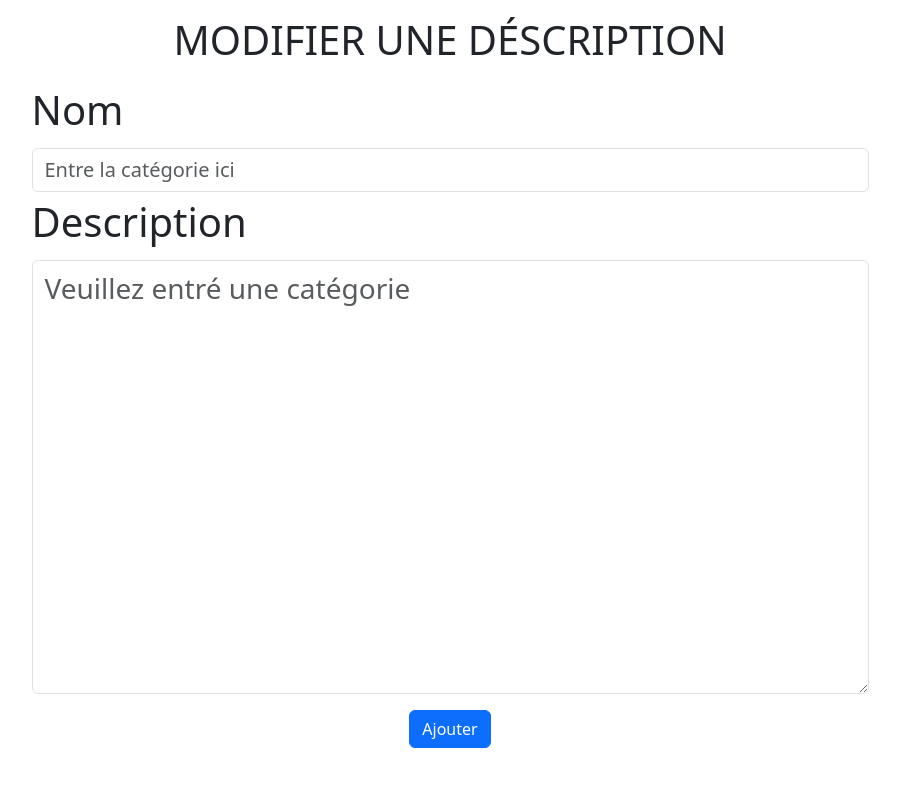
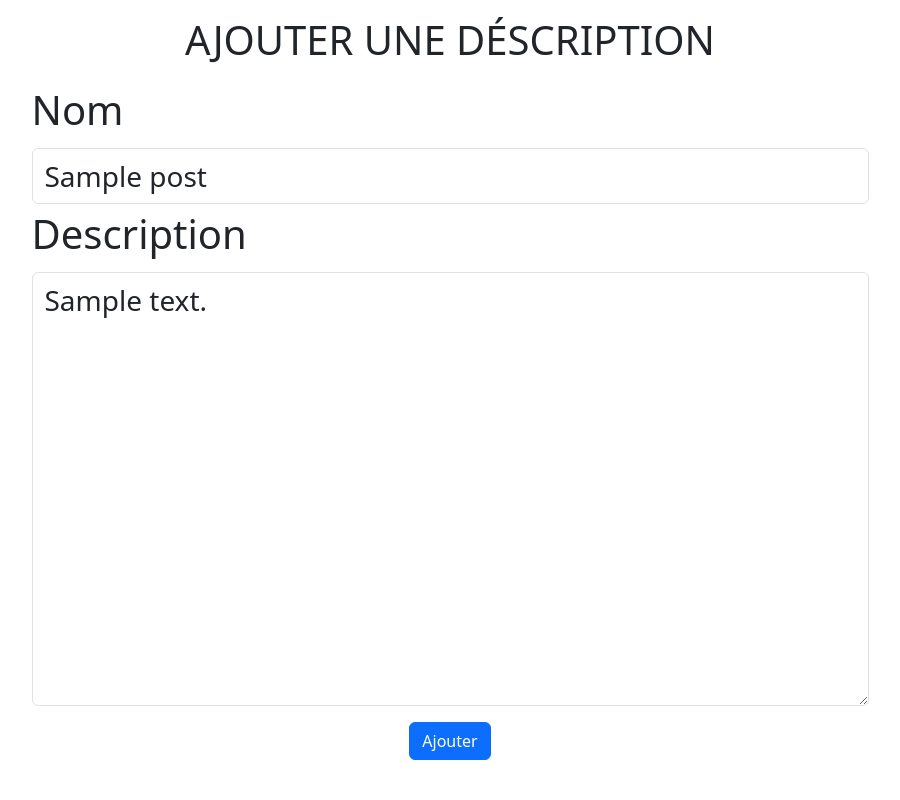
Before and after one commit to makombelajob/blog_PHP_MYSQL, a PHP site: page /add_comment.php?id=1 in a window 1280 px wide. Shown: the whole page, without its empty margins (190-1090 px from the left). Run offline with PHP 8.4, Linux system fonts and the light colour scheme; tables that the repository leaves empty or names only in its code hold one stand-in row (values such as "Sample post").

Commit message:
add_comment on post bug

```diff
--- a/app/add_category.php
+++ b/app/add_category.php
@@ -1,7 +1,7 @@
 <?php
 require_once 'includes/dbconnect.php';
 global $pdo;
-$sql = 'SELECT name FROM categories WHERE id = 3;';
+$sql = 'SELECT name, description FROM categories WHERE id = 3;';
 $stmt = $pdo->query($sql);
 $category = $stmt->fetch();
 
@@ -47,7 +47,7 @@ require_once 'includes/header.php';
             </div>
             <div class="fs-1">
                 <label for="description" class="form-label">Description</label>
-                <textarea name="description" id="description" cols="30" rows="10" class="form-control fs-3" placeholder="Veuillez entré une catégorie"></textarea>
+                <textarea name="description" id="description" cols="30" rows="10" class="form-control fs-3" placeholder="Veuillez entré une catégorie"><?= $category['description'] ;?></textarea>
                 <?php if(isset($errorsInput['descriptionError'])) : ;?>
                     <p class="fs-1 text-danger"><?= $errorsInput['descriptionError'];?></p>
                 <?php endif ;?>
--- a/app/add_comment.php
+++ b/app/add_comment.php
@@ -2,26 +2,41 @@
 global $pdo;
 require_once 'includes/dbconnect.php';
 $errorsInput = $finalMsg = [];
-$idUser = 1;
-$sql = 'SELECT name FROM categories WHERE id = :id_user;';
+$id = $_GET['id'];
+$sql = 'SELECT id, title, created_at, content FROM posts WHERE id = :post_id;';
 $stmt = $pdo->prepare($sql);
+$stmt->bindValue(':post_id', $id,PDO::PARAM_INT);
+$stmt->execute();
+$post = $stmt->fetch();
+if($_SERVER['REQUEST_METHOD'] === 'POST'){
+    $name = htmlspecialchars(trim($_POST['category'])) ?? '';
+    $description = htmlspecialchars($_POST['description']) ?? '';
 
+    if(empty($name) || strlen($name) > 50) {
+        $errorsInput['name'] = 'Le nom doit être valide !';
+    }
+    try{
+
+    }catch (PDOException $e){
+        $finalMsg['failed'] = $e->getMessage();
+    }
+}
 require_once 'includes/header.php';
 ?>
 <body>
 <main class="container">
-    <h1 class="fs-1 text-center text-uppercase my-3">Modifier Une déscription</h1>
+    <h1 class="fs-1 text-center text-uppercase my-3">Ajouter Une déscription</h1>
     <form action="" method="post" class="w-75 m-auto">
         <div  class="fs-1">
             <label class="form-label" for="name">Nom</label>
-            <input class="form-control fs-5" type="text" id="name" name="category" placeholder="Entre la catégorie ici"/>
+            <input class="form-control fs-3" type="text" id="name" name="category" placeholder="Entre la catégorie ici" value="<?= $post['title'] ;?>"/>
             <?php if(isset($errorsInput['categoryError'])) : ;?>
                 <p class="fs-1 text-danger"><?= $errorsInput['categoryError'];?></p>
             <?php endif ;?>
         </div>
         <div class="fs-1">
             <label for="description" class="form-label">Description</label>
-            <textarea name="description" id="description" cols="30" rows="10" class="form-control fs-3" placeholder="Veuillez entré une catégorie"></textarea>
+            <textarea name="description" id="description" cols="30" rows="10" class="form-control fs-3" placeholder="Veuillez entré une catégorie" ><?= $post['content'] ;?></textarea>
             <?php if(isset($errorsInput['descriptionError'])) : ;?>
                 <p class="fs-1 text-danger"><?= $errorsInput['descriptionError'];?></p>
             <?php endif ;?>
@@ -31,9 +46,8 @@ require_once 'includes/header.php';
         </div>
     </form>
     <div class="text-center bg-warning rounded-3">
-        <?php $msg = $finalMsg['success'] ?? $finalMsg['failed'] ?? '' ;
-        if(!empty($msg)) : ?>
-            <p class="fs-1"><?= $finalMsg['success'] ?? $finalMsg['failed'] ?? '' ;?></p>
+        <?php if(isset($finalMsg) ?? '' ) : ;?>
+            <p><?= $finalMsg['failed'] ?? $finalMsg['success'] ?? '';?></p>
         <?php endif ;?>
     </div>
 </main>
```
Also changed, not shown: 2 other files.
